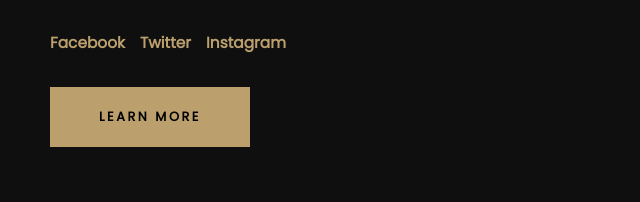
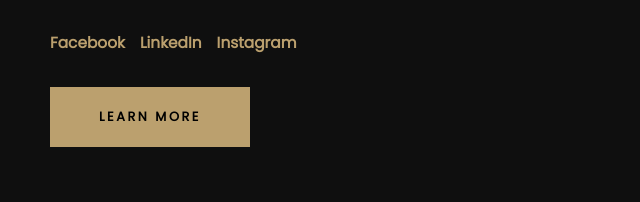
Before and after one commit to LuizSilva12BR/mandalorian-landing-page, a plain HTML site: page index.html in a window 1280 px wide. Shown: the part 455-657 px from the top of the page, 0-640 px from the left. Drawn offline with Linux system fonts and the light colour scheme.

Commit message:
Update index.html

```diff
--- a/index.html
+++ b/index.html
@@ -33,7 +33,7 @@
             </p>
             <ul class="sci">
                 <li><a href="#">Facebook</a></li>
-                <li><a href="#">Twitter</a></li>
+                <li><a href="https://www.linkedin.com/in/luizlsilva/" target="blank_">LinkedIn</a></li>
                 <li><a href="#">Instagram</a></li>
             </ul>
             <div class="centerButton">
```
